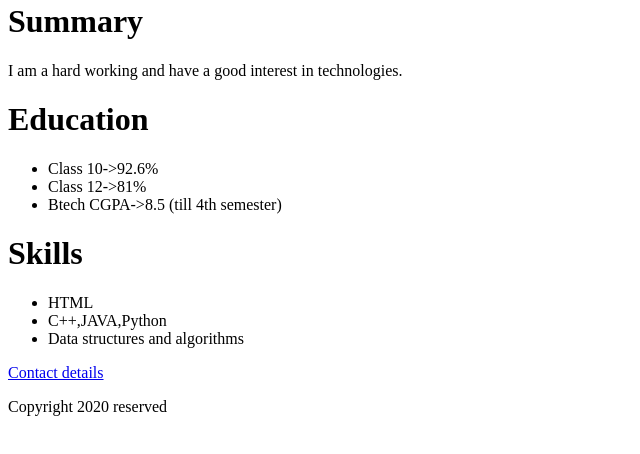
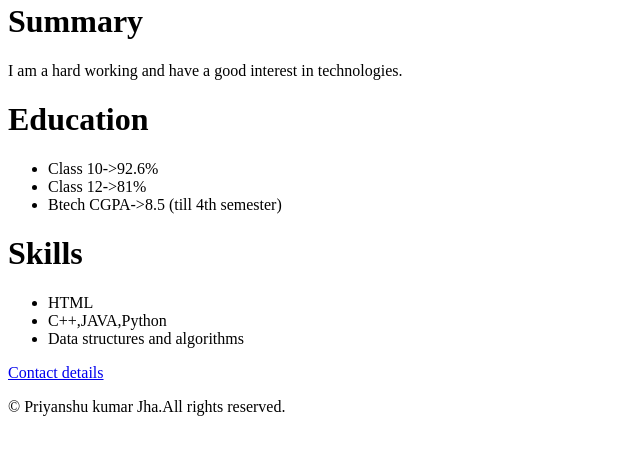
Before and after one commit to priyanshu2314/Build-my-resume-using-html, a plain HTML site: page index.html in a window 1280 px wide. Shown: the part 302-756 px from the top of the page, without its empty margins (0-640 px from the left). Drawn offline with Linux system fonts and the light colour scheme.

Commit message:
Update index.html

```diff
--- a/index.html
+++ b/index.html
@@ -24,6 +24,6 @@
 
     <footer>
         <p><a href="contact.html">Contact details</a></p>
-        <p>Copyright 2020 reserved</p></footer>
+        <p>© Priyanshu kumar Jha.All rights reserved.</p></footer>
 </body>
 </html>
```
